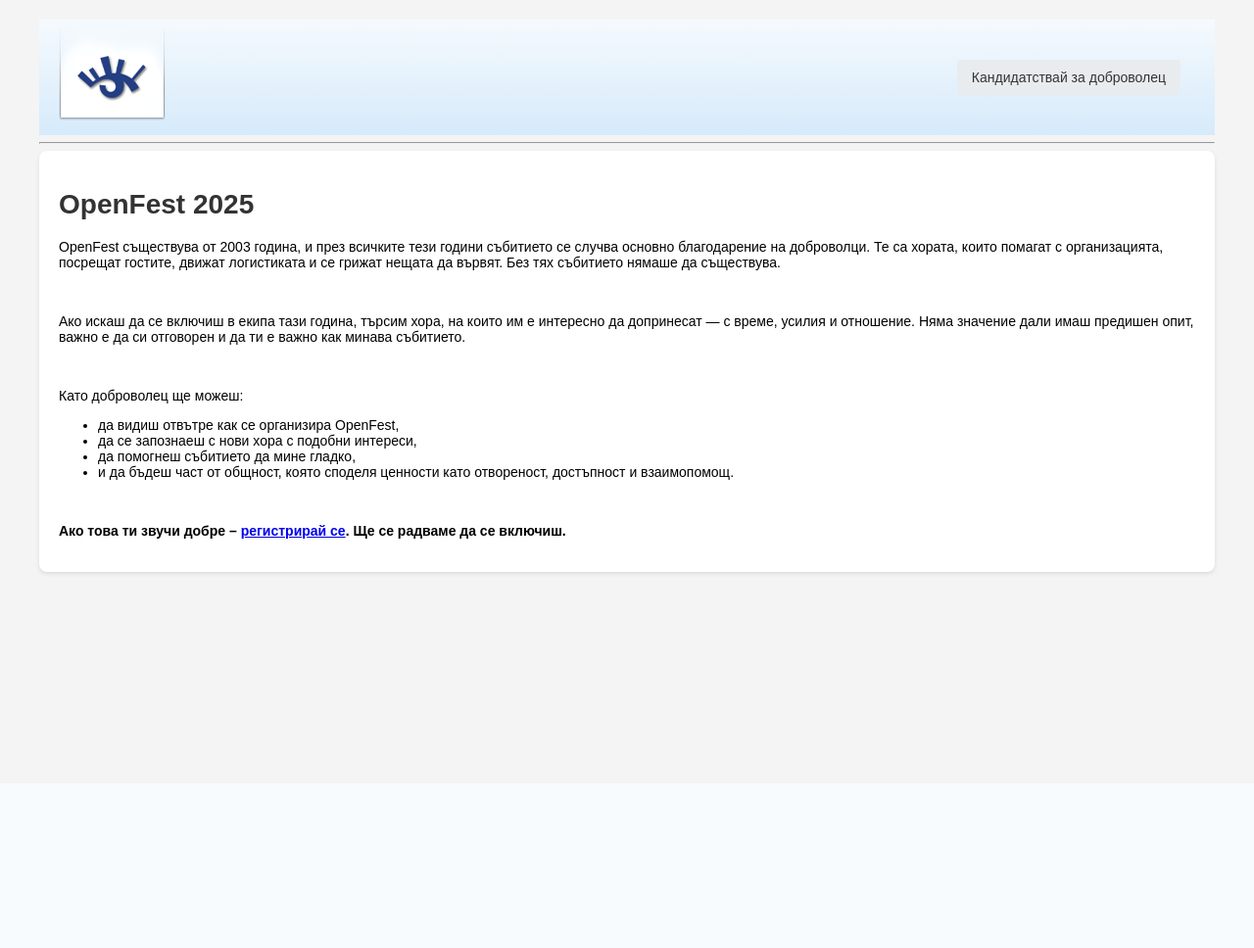
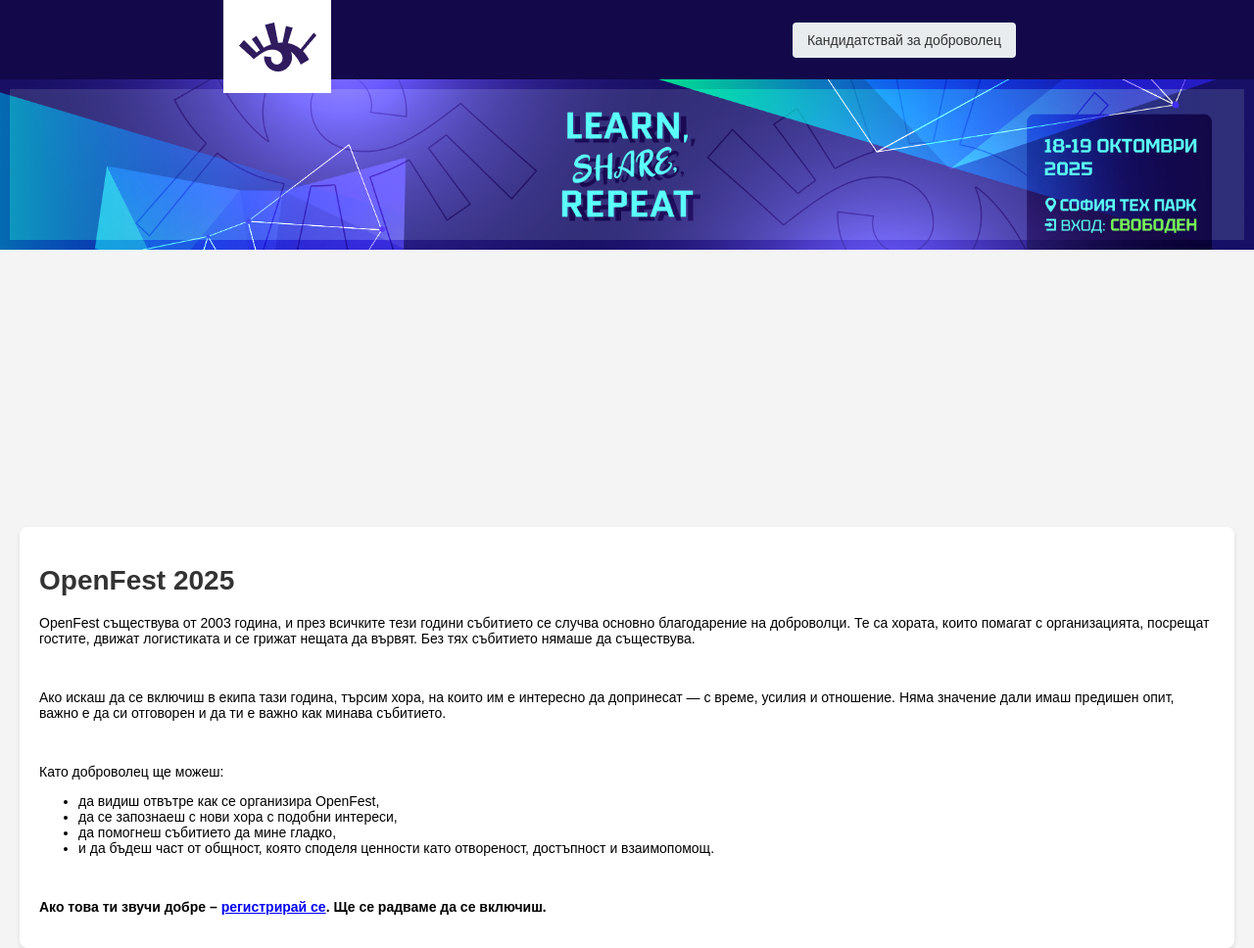
Before and after one commit to OpenFest/volunteers, a PHP site: page / in a window 1280 px wide. Shown: the whole page at 98% size. Before the commit the page ends 589 px from the top, so only its background shows below. Run offline with PHP 8.4, Linux system fonts and the light colour scheme; some libraries are stand-ins or nearby versions.

Commit message:
Banner/logo/nav - matching the 2025 website styles

```diff
--- a/assets/css/style.css
+++ b/assets/css/style.css
@@ -7,12 +7,33 @@
 body {
     font-family: sans-serif;
     background-color: #f4f4f4;
-    max-width: 1200px;
-    margin: 20px auto;
+    padding: 0;
+    margin: 0;
+    width: 100%;
+    height: 100%;
     &:has(.backbone-page) {
-        max-width: 100%;
         font-size: 0.9em; /* Smaller font size for Backbone pages */
+        .container {
+            max-width: 100%; /* Full width for Backbone pages */
+        }
     }
+    &:has(.new_volunteer, .backbone-page, .login-form) {
+        .banner {
+            display: none; /* Hides the banner when form is present */
+        }
+    } /* else show banner and hide separator */
+}
+
+.banner {
+    height: auto;
+    padding-top: 35.71%; /* Aspect ratio for the banner */
+    background: url("/assets/img/banner.png") top center no-repeat;
+    background-size: contain; /* Ensures the banner covers the entire area */
+    @media (max-width: 800px) {
+        background: url("/assets/img/banner-mobile.png") top center no-repeat; /* Mobile banner */
+        background-size: contain; /* Ensures the banner covers the entire area */
+    }
+
 }
 
 .small {
@@ -23,13 +44,13 @@
 }
 
 nav {
+    height: 81px;
     display: flex;
-    justify-content: flex-end;
+    justify-content: space-around;
     /* align icon on the left and nav items on the right */
     align-items: center; /* Center items vertically */
-    padding: 10px 20px; /* Padding around the nav */
-    /* Add blue transition background gradient vertical */
-    background: linear-gradient(to bottom, #f5fafd, #d6eafb); /* Blue gradient background */
+    background: #13084A; /* Fallback for browsers that don't support gradients */
+    color: #fff;
     a {
         margin-right: 15px;
         text-decoration: none;
@@ -51,18 +72,19 @@
     }
 
     .nav-logo {
-        font-weight: bold;
-        color: #007bff; /* Logo color */
-        font-size: 1.2em; /* Slightly larger font size for logo */
-        flex: 1 0 auto; /* Takes up remaining space */
+        height: 81px;
+        z-index: 2;
     }
 
     @media (max-width: 800px) {
         flex-direction: column;
+        height: auto;
         .nav-logo, .nav-item {
             margin: 5px 0; /* Adjust margin for smaller screens */
             text-align: center; /* Center text on smaller screens */
             width: 100%; /* Full width for nav items */
+            height: auto;
+            padding: 10px 0;
         }
     }
 }
@@ -76,6 +98,8 @@
     padding: 20px;
     border-radius: 8px;
     box-shadow: 0 2px 4px rgba(0, 0, 0, 0.1);
+    max-width: 1200px; /* Limit container width for readability */
+    margin: 0 auto; /* Center the container */
 }
 
 .page-title {
--- a/core/View.php
+++ b/core/View.php
@@ -100,31 +100,32 @@
     <link rel="stylesheet" href="<?php echo $basePath; ?>/assets/css/style.css">
 </head>
 <body>
+    <nav>
+        <a class="nav-logo" href="<?php echo $basePath; ?>/"><img src="/assets/img/logo.png" alt="OpenFest"></a>
 <?php
 // If the user is logged in, show admin navigation, otherwise show public navigation
-    if (isset($_SESSION['user']) && $_SESSION['user']->isAdmin()) {
+    if (isset($_SESSION['user'])) {
+     if ($_SESSION['user']->isAdmin()) {
 ?>
-    <nav>
-        <a class="nav-logo" href="<?php echo $basePath; ?>/"><img src="/assets/img/logo-1.png" alt="OpenFest"></a>
         <a class="nav-item" href="<?php echo $basePath; ?>/backbone">Backbone</a>
         <a class="nav-item" href="<?php echo $basePath; ?>/backbone/users">Users</a>
         <a class="nav-item" href="<?php echo $basePath; ?>/backbone/volunteers">Volunteers</a>
         <a class="nav-item" href="<?php echo $basePath; ?>/backbone/teams">Teams</a>
         <a class="nav-item" href="<?php echo $basePath; ?>/backbone/conferences">Conferences</a>
+<?php
+     }
+?>
         <a class="nav-item" href="<?php echo $basePath; ?>/logout">Logout [<span class="small"><?php echo $_SESSION['user']->getEmail() ?></span>]</a>
-    </nav>
 <?php
     } else {
         // Public navigation for non-admin users
 ?>
-        <nav>
-            <a class="nav-logo" href="<?php echo $basePath; ?>/"><img src="/assets/img/logo-1.png" alt="OpenFest"></a>
-            <a class="nav-item" href="<?php echo $basePath; ?>/volunteers/new">Кандидатствай за доброволец</a>
-        </nav>
+        <a class="nav-item" href="<?php echo $basePath; ?>/volunteers/new">Кандидатствай за доброволец</a>
 <?php
     }
 ?>
-    <hr>
+        </nav>
+    <div class="banner"></div>
     <div class="container">
         <?php echo $content; ?>
     </div>
```
Also changed, not shown: assets/img/banner-mobile.png (added), assets/img/banner.png (added), assets/img/logo.png (added).
